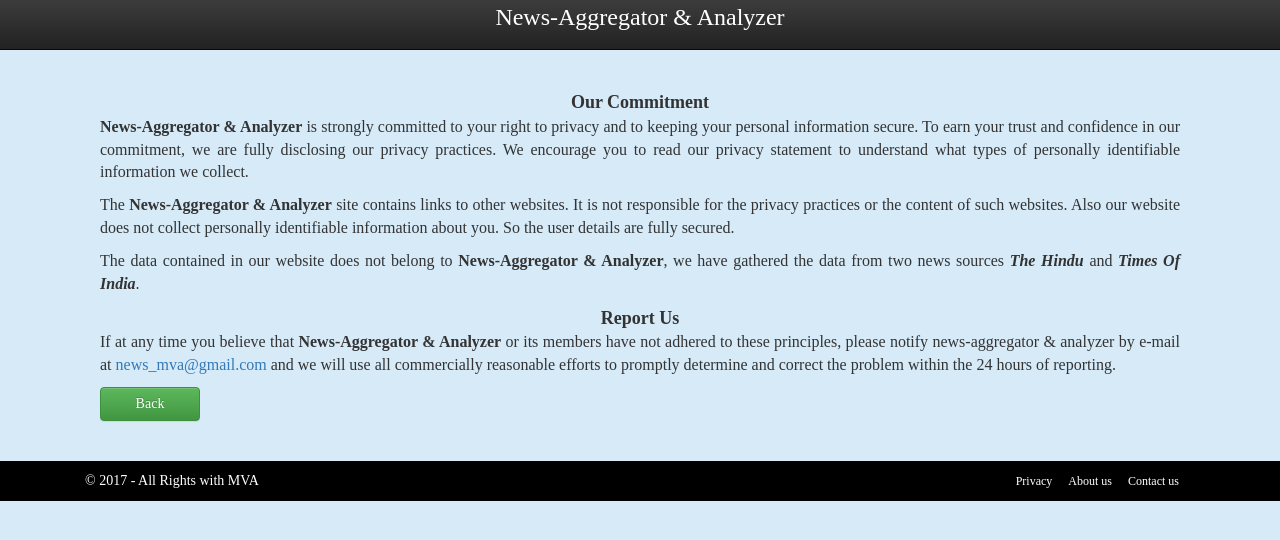
After one commit to MManojManu/testing-code, a Django app: page /privacy/ in a window 1280 px wide. The commit adds this page. Shown: the top 540 px of the page. Run offline with Django 3.2, Linux system fonts and the light colour scheme; some libraries are stand-ins or nearby versions.

Commit message:
Updated the Facets and ui

```diff
--- a/news_agrgreator_analyzer_ui/search/forms.py
+++ b/news_agrgreator_analyzer_ui/search/forms.py
@@ -2,5 +2,5 @@
 
 
 class SearchForm(forms.Form):
-    search = forms.CharField(widget=forms.TextInput(attrs={'placeholder': 'Search Here'}),
+    search = forms.CharField(widget=forms.TextInput(attrs={'placeholder': 'Enter Search Keyword Here'}),
                              max_length=50, label='', required=False)
--- a/news_agrgreator_analyzer_ui/search/views.py
+++ b/news_agrgreator_analyzer_ui/search/views.py
@@ -63,15 +63,15 @@
         obj_sphinx_result.set_snippet_field_list(["content", "article_title", "resolved_news_type_name",
                                                   "resolved_location_name", "source_name", "author_name",
                                                   "published_date"])
-        obj_sphinx_result.set_options("WEIGHT()", limit=100, order="DESC")
+        obj_sphinx_result.set_options("WEIGHT()", limit=200, order="DESC")
 
         result_dict = obj_sphinx_result.execute(False, True)
         sphinx_details = result_dict['result']
 
+        meta = result_dict['meta']
 
         page = request.GET.get('page', 1)
 
-        meta = result_dict['meta']
         paginator = Paginator(sphinx_details, 20)
         try:
             sphinx_details = paginator.page(page)
@@ -81,25 +81,37 @@
             sphinx_details = paginator.page(paginator.num_pages)
 
         facet_dict = obj_sphinx_result.get_facet_result(query_dict)
-        print (facet_dict['location'])
 
-        for list_value in facet_location_list:
-            print (list_value)
-            print (facet_dict['location'])
-            if facet_dict['location']:
-                if list_value in facet_dict['location']:
-                    facet_dict['location'] = {list_value : '0'}
-                    print ("S")
-            else:
+        """The any changes to be made done here"""
 
-                facet_dict['location'] = {list_value : '0'}
+        if not facet_dict['location']:
+            for facet_value in facet_location_list:
+                if facet_value not in facet_dict['location']:
+                    temp_location_dict = {facet_value: 0}
+                    temp_dict_location_value = temp_location_dict.items()
+                    facet_dict['location'] = temp_dict_location_value
 
-        print ("tf", facet_dict['location'])
+        if not facet_dict['news_type']:
+            for facet_value in facet_newstype_list:
+                if facet_value not in facet_dict['news_type']:
+                    temp_newstype_dict = {facet_value: 0}
+                    temp_dict_newstype_value = temp_newstype_dict.items()
+                    facet_dict['news_type'] = temp_dict_newstype_value
 
+        if not facet_dict['source']:
+            for facet_value in facet_source_list:
+                if facet_value not in facet_dict['source']:
+                    temp_source_dict = {facet_value: 0}
+                    temp_dict_source_value = temp_source_dict.items()
+                    facet_dict['source'] = temp_dict_source_value
 
+        """End of the change made"""
+
+        error = 0
         return render(request, template_name,
                       {'form': form, 'sphinx_details': sphinx_details,
                        'meta': meta, 'parameters': search,
+                       'error': error,
                        'face_dict': facet_dict,
                        'facet_location_list': facet_location_list,
                        'facet_source_list': facet_source_list,
@@ -111,30 +123,49 @@
                                                   "resolved_location_name", "source_name", "author_name",
                                                   "published_date", ])
         obj_sphinx_result.set_options("published_date", limit=20, order="DESC")
+
         result_dict = obj_sphinx_result.execute(False, True)
         sphinx_details = result_dict['result']
         meta = 0
         value = 0
+        error = 0
         if facet_location_list or facet_newstype_list or facet_source_list:
             value = 1
+            error = 1
             meta = result_dict['meta']
 
         facet_dict = obj_sphinx_result.get_facet_result(query_dict)
 
-        for list_value in facet_location_list:
-            print (list_value)
-            print (facet_dict['location'])
-            if facet_dict['location']:
-                if list_value not in facet_dict['location']:
-                    facet_dict['ram'] = {'tamil': 0}
-                    print ("S")
-            else:
-                facet_dict['ram'] = {'tamilnadu': '0'}
-        facet_dict['location'].append(list_value, 0)
-        print ("update dict is ", facet_dict['location'])
+        """The any changes to be made done here"""
+
+        if not facet_dict['location']:
+            for facet_value in facet_location_list:
+                if facet_value not in facet_dict['location']:
+                    temp_location_dict = {facet_value: 0}
+                    temp_dict_location_value = temp_location_dict.items()
+                    facet_dict['location'] = temp_dict_location_value
+
+        if not facet_dict['news_type']:
+            for facet_value in facet_newstype_list:
+                if facet_value not in facet_dict['news_type']:
+                    temp_newstype_dict = {facet_value: 0}
+                    temp_dict_newstype_value = temp_newstype_dict.items()
+                    facet_dict['news_type'] = temp_dict_newstype_value
+
+        if not facet_dict['source']:
+            for facet_value in facet_source_list:
+                if facet_value not in facet_dict['source']:
+                    temp_source_dict = {facet_value: 0}
+                    temp_dict_source_value = temp_source_dict.items()
+                    facet_dict['source'] = temp_dict_source_value
+
+        """End of the change made"""
+
+
 
         return render(request, template_name, {'form': form, 'sphinx_details': sphinx_details,
                                                'meta': meta,
+                                               'error': error,
                                                'value': value,
                                                'face_dict': facet_dict,
                                                'facet_location_list': facet_location_list,
--- a/news_agrgreator_analyzer_ui/templates/base.html
+++ b/news_agrgreator_analyzer_ui/templates/base.html
@@ -66,7 +66,7 @@
     }
     .pagination {
         display: inline-block;
-        padding-left: 350px;
+        padding-left: 30px;
         margin: 20px 0;
         border-radius: 4px;
     }
--- /dev/null
+++ b/news_agrgreator_analyzer_ui/templates/privacy.html
@@ -0,0 +1,31 @@
+{% extends 'base.html' %}
+{% block container %}
+{% load bootstrap3 %}
+<div>
+    <span class="other-heading">Our Commitment</span>
+    <p class="other-page-size"><b>News-Aggregator & Analyzer</b> is strongly committed to your right to privacy and
+        to keeping your personal information secure. To earn your trust and confidence in our commitment,
+        we are fully disclosing our privacy practices. We encourage you to read our privacy statement
+        to understand what types of personally identifiable information we collect.</p>
+
+    <p class="other-page-size">The <b>News-Aggregator & Analyzer</b> site contains links to other websites.
+        It is not responsible for the privacy practices or the content of such websites.
+        Also our website does not collect personally identifiable information about you.
+        So the user details are fully secured.</p>
+
+    <p class="other-page-size">The data contained in our website does not belong to <b>News-Aggregator & Analyzer</b>,
+        we have gathered the data from two news sources <b><i>The Hindu</i></b> and <b><i>Times Of India</i></b>.</p>
+
+    <span class="other-heading">Report Us</span>
+
+    <p class="other-page-size">
+        If at any time you believe that <b>News-Aggregator & Analyzer</b> or its members have not adhered to these
+        principles, please notify news-aggregator & analyzer by e-mail at <a href="https://www.gmail.com"
+                                                                             target="_blank">
+        news_mva@gmail.com</a> and we will use all commercially reasonable efforts to promptly determine and correct
+        the problem within the 24 hours of reporting.</p>
+</div>
+<div class="btn-back-align">
+    <a href="{% url 'search:get_search' %}" class="btn btn-success ">Back</a>
+</div>
+{% endblock %}
```
Also changed, not shown: news_agrgreator_analyzer_ui/search/utils/utils_search.py (+6 -5 lines), news_agrgreator_analyzer_ui/templates/about_us.html (added, +18 -0 lines), news_agrgreator_analyzer_ui/templates/contact_us.html (added, +15 -0 lines), news_agrgreator_analyzer_ui/templates/search/form.html (+16 -1 lines).
